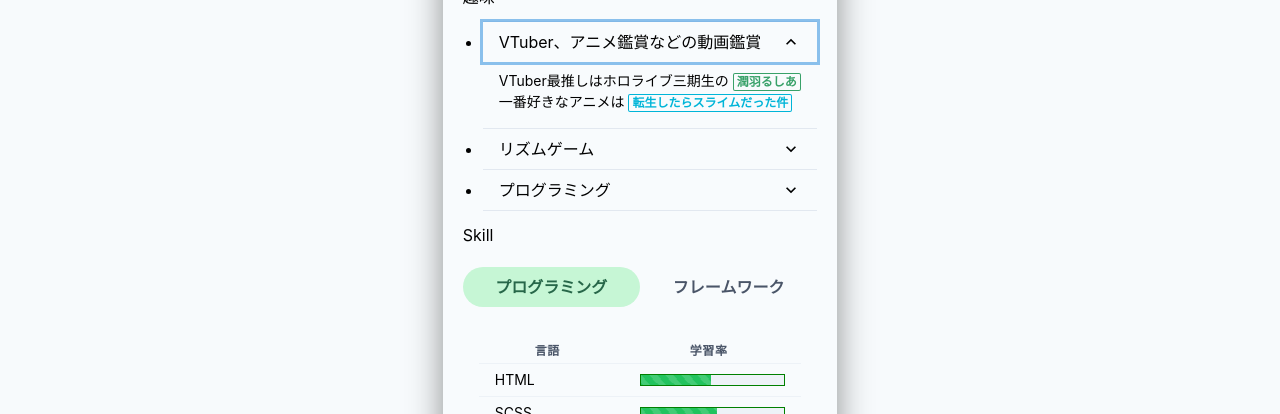
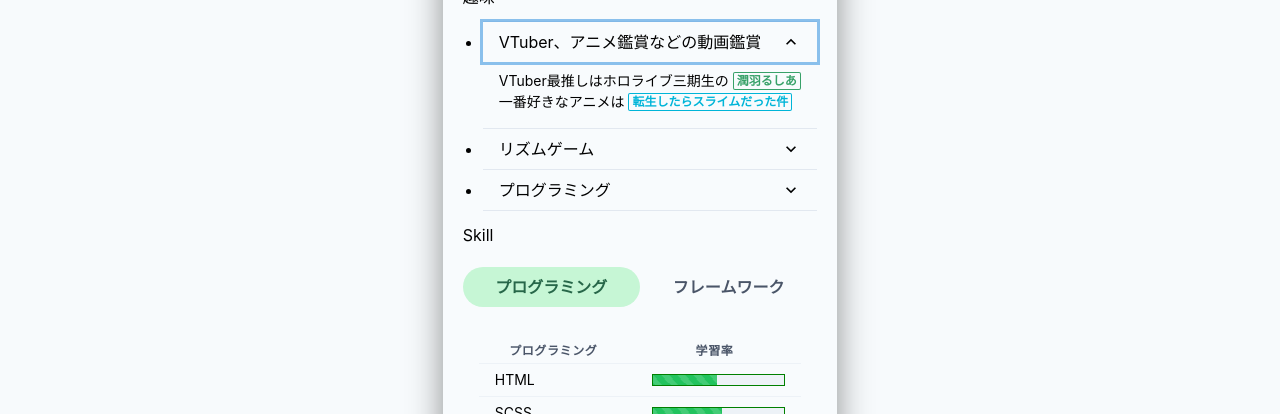
Before and after one commit to RimlTempest/RimlTempest.github.io, a Next.js app: page /about in a window 1280 px wide. Both pictures are taken after a click on the button "VTuber、アニメ鑑賞などの動画鑑賞". Shown: the part 375-789 px from the top of the page. Built offline with nearby package versions, Linux system fonts and the light colour scheme.

Commit message:
fix: 一部のみバッジになっていたのをそれぞれバッチに変更

```diff
--- a/src/pages/about/index.tsx
+++ b/src/pages/about/index.tsx
@@ -101,8 +101,10 @@ const About: React.FC = () => {
                             <AccordionIcon />
                           </AccordionButton>
                           <AccordionPanel pb={4}>
-                            <Text fontSize="sm">
-                              VTuber最推しはホロライブ三期生の
+                            <Flex flexDirection="row" alignItems="center">
+                              <Text fontSize="sm">
+                                VTuber最推しはホロライブ三期生の
+                              </Text>
                               <Badge
                                 variant="outline"
                                 colorScheme="green"
@@ -110,9 +112,9 @@ const About: React.FC = () => {
                               >
                                 潤羽るしあ
                               </Badge>
-                            </Text>
-                            <Text fontSize="sm">
-                              一番好きなアニメは
+                            </Flex>
+                            <Flex flexDirection="row" alignItems="center">
+                              <Text fontSize="sm">一番好きなアニメは</Text>
                               <Badge
                                 variant="outline"
                                 colorScheme="cyan"
@@ -120,7 +122,7 @@ const About: React.FC = () => {
                               >
                                 転生したらスライムだった件
                               </Badge>
-                            </Text>
+                            </Flex>
                           </AccordionPanel>
                         </ListItem>
                       </AccordionItem>
@@ -134,15 +136,34 @@ const About: React.FC = () => {
                             <AccordionIcon />
                           </AccordionButton>
                           <AccordionPanel pb={4}>
-                            <Text fontSize="sm">
-                              第2回ガルパ杯　二次予選出場（仙台）
-                            </Text>
-                            <Text fontSize="sm">
-                              チュウニズム、maimai 虹レート到達
-                            </Text>
-                            <Text fontSize="sm">
-                              BeatTubeプレイヤーランキング 最大５位
-                            </Text>
+                            <Flex flexDirection="row" alignItems="center">
+                              <Badge variant="outline" colorScheme="pink">
+                                第2回ガルパ杯
+                              </Badge>
+                              <Text fontSize="sm" ml="1">
+                                二次予選出場（仙台）
+                              </Text>
+                            </Flex>
+                            <Flex flexDirection="row" alignItems="center">
+                              <Badge variant="outline" colorScheme="yellow">
+                                チュウニズム
+                              </Badge>
+                              <Text fontSize="sm">、</Text>
+                              <Badge variant="outline" colorScheme="purple">
+                                maimai
+                              </Badge>
+                              <Text fontSize="sm" ml="1">
+                                虹レート到達
+                              </Text>
+                            </Flex>
+                            <Flex flexDirection="row" alignItems="center">
+                              <Badge variant="outline" colorScheme="cyan">
+                                BeatTube
+                              </Badge>
+                              <Text fontSize="sm" ml="1">
+                                プレイヤーランキング 最大５位
+                              </Text>
+                            </Flex>
                           </AccordionPanel>
                         </ListItem>
                       </AccordionItem>
@@ -196,7 +217,9 @@ const About: React.FC = () => {
                         <Table size="sm">
                           <Thead>
                             <Tr>
-                              <Th textAlign="center">言語</Th>
+                              <Th textAlign="center" whiteSpace="nowrap">
+                                プログラミング
+                              </Th>
                               <Th textAlign="center">学習率</Th>
                             </Tr>
                           </Thead>
```
